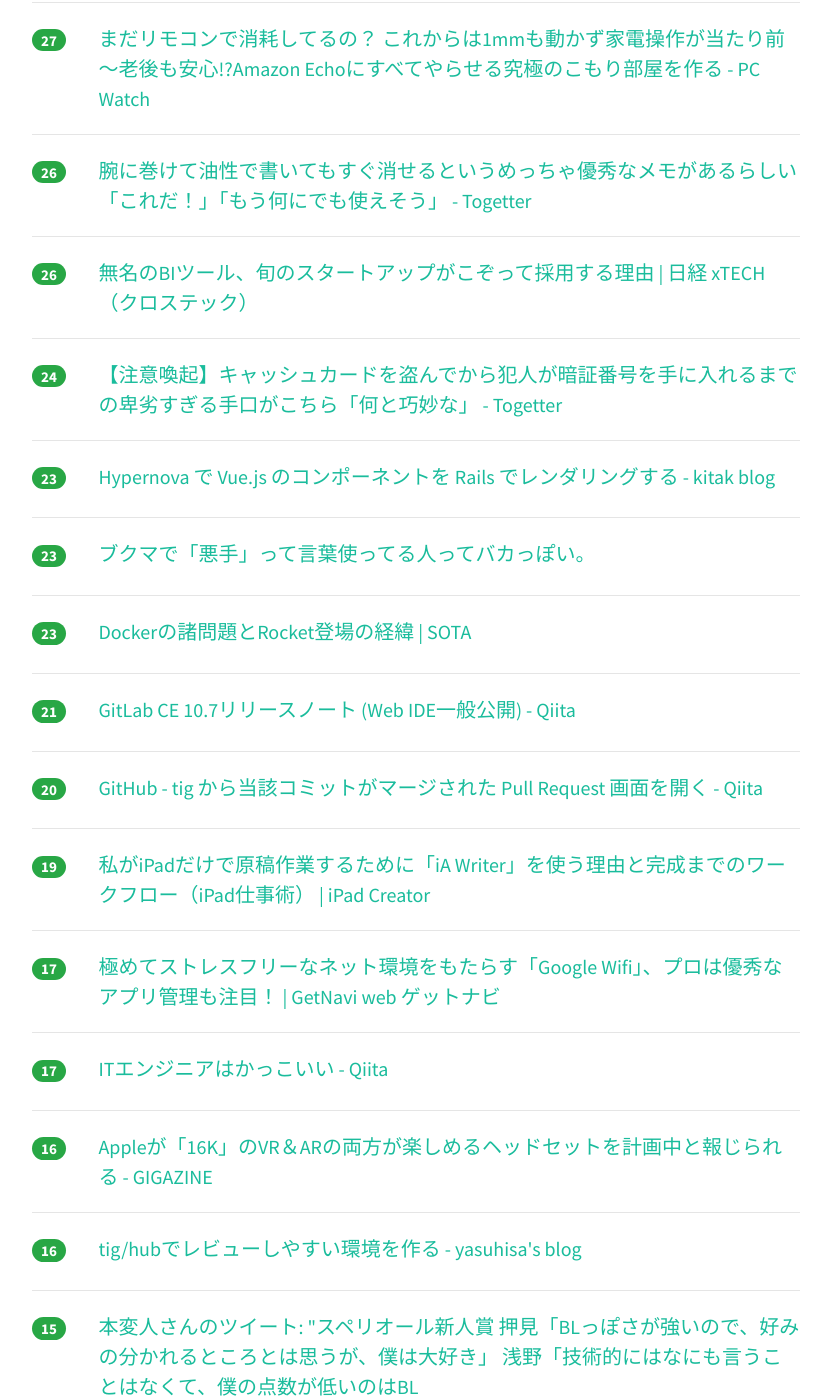
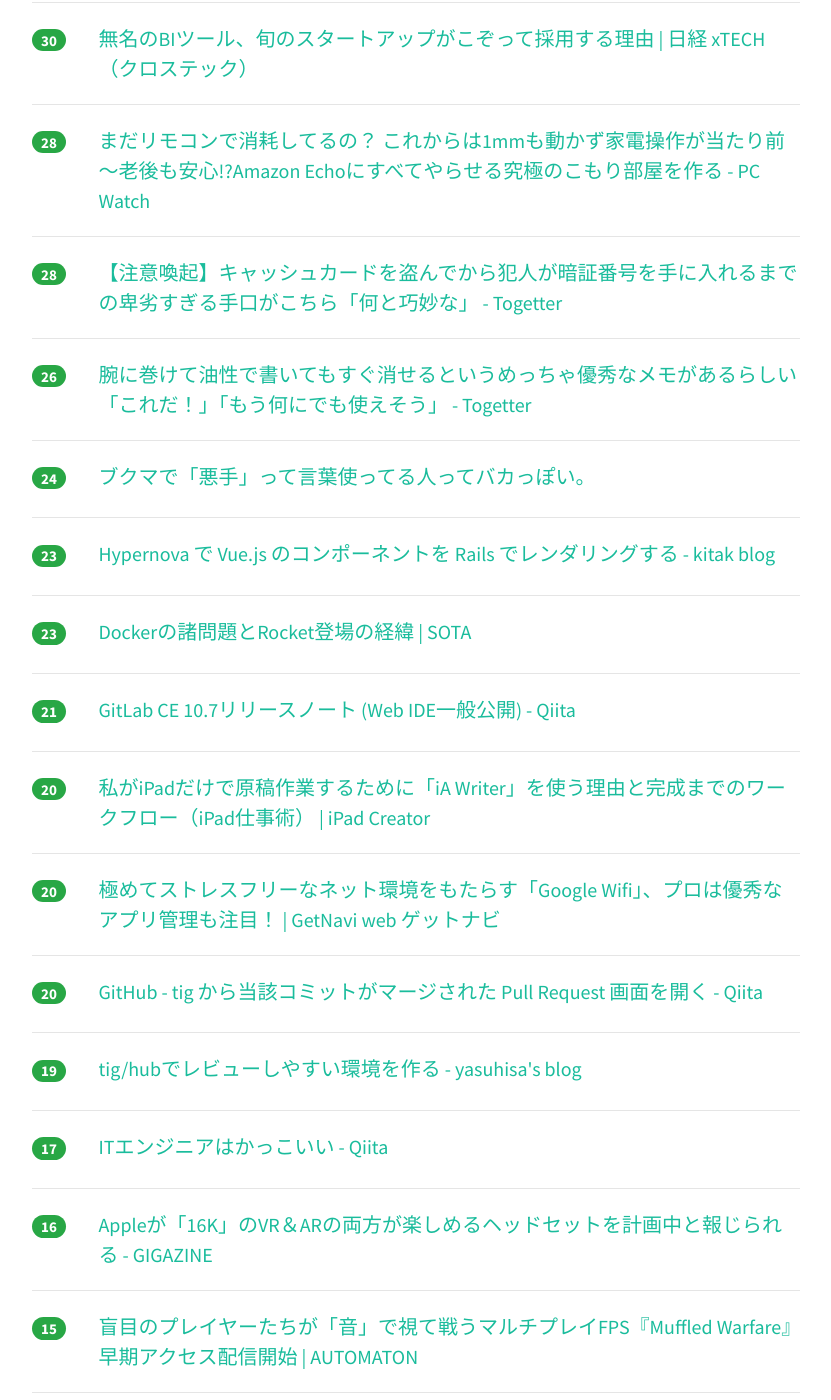
Before and after one commit to yatta47/hatena-matome-site, a Jekyll site: the page built from _posts/2018-04-29-hatena.md, in a window 1280 px wide and 1400 px high, scrolled down 755 px. Shown: the whole window, without its empty margins (224-1055 px from the left). Built offline with Jekyll 4.4.1, drawn with Linux system fonts in a browser that asks for light colours; nearby versions of some CDN libraries; some of the changed text lies outside the part shown.

Commit message:
Updated 2018-04-29

```diff
--- a/_posts/2018-04-29-hatena.md
+++ b/_posts/2018-04-29-hatena.md
@@ -1,34 +1,44 @@
 ---
 layout: post
 title:  "2018-04-29 はてぶIT"
-date:   2018-04-29 14:02:27
+date:   2018-04-29 15:02:13
 tags: [it-hotentry]
 ---
-34 件のデータあり
+35 件のデータあり
 
 <hr><div class="row">
-<div class="col-1"><span class="badge badge-pill badge-success h2">172</span></div>
+<div class="col-1"><span class="badge badge-pill badge-success h2">191</span></div>
 <div class="col-11"><a href='https://matome.naver.jp/odai/2152493256703171201' target='_blank'>安倍首相とトランプ大統領の電話会談の終了時間がなんか不思議で謎な件 - NAVER まとめ</a></div>
 </div>
 <hr>
 <div class="row">
-<div class="col-1"><span class="badge badge-pill badge-success h2">106</span></div>
+<div class="col-1"><span class="badge badge-pill badge-success h2">121</span></div>
 <div class="col-11"><a href='https://unleash.tokyo/2018/02/09/remote-work-guide-trello/' target='_blank'>リモートワークを楽しく実践するために。タスク管理ツールTrelloがリモートワーカー向けガイドブックを公開 | UNLEASH</a></div>
 </div>
 <hr>
 <div class="row">
-<div class="col-1"><span class="badge badge-pill badge-success h2">57</span></div>
+<div class="col-1"><span class="badge badge-pill badge-success h2">60</span></div>
 <div class="col-11"><a href='https://qiita.com/gluelan2013/items/0513c5331b6a67086308' target='_blank'>新SeleniumIDE についてまとめてみた - Qiita</a></div>
 </div>
 <hr>
 <div class="row">
-<div class="col-1"><span class="badge badge-pill badge-success h2">39</span></div>
+<div class="col-1"><span class="badge badge-pill badge-success h2">60</span></div>
 <div class="col-11"><a href='https://togetter.com/li/1222309' target='_blank'>pixiv fanboxなどクリエイター支援サービスで二次創作するのはアウトでしょ…営利だよ、海賊行為だよまとめ - Togetter</a></div>
 </div>
 <hr>
 <div class="row">
-<div class="col-1"><span class="badge badge-pill badge-success h2">27</span></div>
+<div class="col-1"><span class="badge badge-pill badge-success h2">30</span></div>
+<div class="col-11"><a href='http://tech.nikkeibp.co.jp/it/atcl/column/15/061500148/092000129/' target='_blank'>無名のBIツール、旬のスタートアップがこぞって採用する理由 | 日経 xTECH（クロステック）</a></div>
+</div>
+<hr>
+<div class="row">
+<div class="col-1"><span class="badge badge-pill badge-success h2">28</span></div>
 <div class="col-11"><a href='https://pc.watch.impress.co.jp/docs/news/1119546.html' target='_blank'>まだリモコンで消耗してるの？ これからは1mmも動かず家電操作が当たり前 ～老後も安心!?Amazon Echoにすべてやらせる究極のこもり部屋を作る - PC Watch</a></div>
+</div>
+<hr>
+<div class="row">
+<div class="col-1"><span class="badge badge-pill badge-success h2">28</span></div>
+<div class="col-11"><a href='https://togetter.com/li/1222310' target='_blank'>【注意喚起】キャッシュカードを盗んでから犯人が暗証番号を手に入れるまでの卑劣すぎる手口がこちら「何と巧妙な」 - Togetter</a></div>
 </div>
 <hr>
 <div class="row">
@@ -37,23 +47,13 @@ tags: [it-hotentry]
 </div>
 <hr>
 <div class="row">
-<div class="col-1"><span class="badge badge-pill badge-success h2">26</span></div>
-<div class="col-11"><a href='http://tech.nikkeibp.co.jp/it/atcl/column/15/061500148/092000129/' target='_blank'>無名のBIツール、旬のスタートアップがこぞって採用する理由 | 日経 xTECH（クロステック）</a></div>
-</div>
-<hr>
-<div class="row">
 <div class="col-1"><span class="badge badge-pill badge-success h2">24</span></div>
-<div class="col-11"><a href='https://togetter.com/li/1222310' target='_blank'>【注意喚起】キャッシュカードを盗んでから犯人が暗証番号を手に入れるまでの卑劣すぎる手口がこちら「何と巧妙な」 - Togetter</a></div>
+<div class="col-11"><a href='https://anond.hatelabo.jp/20180428194041' target='_blank'>ブクマで「悪手」って言葉使ってる人ってバカっぽい。</a></div>
 </div>
 <hr>
 <div class="row">
 <div class="col-1"><span class="badge badge-pill badge-success h2">23</span></div>
 <div class="col-11"><a href='http://kitak.hatenablog.jp/entry/2018/04/28/162427' target='_blank'>Hypernova で Vue.js のコンポーネントを Rails でレンダリングする - kitak blog</a></div>
-</div>
-<hr>
-<div class="row">
-<div class="col-1"><span class="badge badge-pill badge-success h2">23</span></div>
-<div class="col-11"><a href='https://anond.hatelabo.jp/20180428194041' target='_blank'>ブクマで「悪手」って言葉使ってる人ってバカっぽい。</a></div>
 </div>
 <hr>
 <div class="row">
@@ -68,17 +68,22 @@ tags: [it-hotentry]
 <hr>
 <div class="row">
 <div class="col-1"><span class="badge badge-pill badge-success h2">20</span></div>
+<div class="col-11"><a href='http://necojita.com/2018042713853' target='_blank'>私がiPadだけで原稿作業するために「iA Writer」を使う理由と完成までのワークフロー（iPad仕事術） | iPad Creator</a></div>
+</div>
+<hr>
+<div class="row">
+<div class="col-1"><span class="badge badge-pill badge-success h2">20</span></div>
+<div class="col-11"><a href='https://getnavi.jp/digital/253992/' target='_blank'>極めてストレスフリーなネット環境をもたらす「Google Wifi」、プロは優秀なアプリ管理も注目！ | GetNavi web ゲットナビ</a></div>
+</div>
+<hr>
+<div class="row">
+<div class="col-1"><span class="badge badge-pill badge-success h2">20</span></div>
 <div class="col-11"><a href='https://qiita.com/tmtysk/items/fd6592eb859e4523cd64' target='_blank'>GitHub - tig から当該コミットがマージされた Pull Request 画面を開く - Qiita</a></div>
 </div>
 <hr>
 <div class="row">
 <div class="col-1"><span class="badge badge-pill badge-success h2">19</span></div>
-<div class="col-11"><a href='http://necojita.com/2018042713853' target='_blank'>私がiPadだけで原稿作業するために「iA Writer」を使う理由と完成までのワークフロー（iPad仕事術） | iPad Creator</a></div>
-</div>
-<hr>
-<div class="row">
-<div class="col-1"><span class="badge badge-pill badge-success h2">17</span></div>
-<div class="col-11"><a href='https://getnavi.jp/digital/253992/' target='_blank'>極めてストレスフリーなネット環境をもたらす「Google Wifi」、プロは優秀なアプリ管理も注目！ | GetNavi web ゲットナビ</a></div>
+<div class="col-11"><a href='http://www.yasuhisay.info/entry/2017/10/31/083000' target='_blank'>tig/hubでレビューしやすい環境を作る - yasuhisa's blog</a></div>
 </div>
 <hr>
 <div class="row">
@@ -92,18 +97,13 @@ tags: [it-hotentry]
 </div>
 <hr>
 <div class="row">
-<div class="col-1"><span class="badge badge-pill badge-success h2">16</span></div>
-<div class="col-11"><a href='http://www.yasuhisay.info/entry/2017/10/31/083000' target='_blank'>tig/hubでレビューしやすい環境を作る - yasuhisa's blog</a></div>
+<div class="col-1"><span class="badge badge-pill badge-success h2">15</span></div>
+<div class="col-11"><a href='http://jp.automaton.am/articles/newsjp/20180428-66924/' target='_blank'>盲目のプレイヤーたちが「音」で視て戦うマルチプレイFPS『Muffled Warfare』早期アクセス配信開始 | AUTOMATON</a></div>
 </div>
 <hr>
 <div class="row">
 <div class="col-1"><span class="badge badge-pill badge-success h2">15</span></div>
 <div class="col-11"><a href='http://twitter.com/real_keibi_in/status/986752130357673984' target='_blank'>本変人さんのツイート: "スペリオール新人賞 押見「BLっぽさが強いので、好みの分かれるところとは思うが、僕は大好き」 浅野「技術的にはなにも言うことはなくて、僕の点数が低いのはBL</a></div>
-</div>
-<hr>
-<div class="row">
-<div class="col-1"><span class="badge badge-pill badge-success h2">14</span></div>
-<div class="col-11"><a href='http://jp.automaton.am/articles/newsjp/20180428-66924/' target='_blank'>盲目のプレイヤーたちが「音」で視て戦うマルチプレイFPS『Muffled Warfare』早期アクセス配信開始 | AUTOMATON</a></div>
 </div>
 <hr>
 <div class="row">
@@ -123,7 +123,17 @@ tags: [it-hotentry]
 <hr>
 <div class="row">
 <div class="col-1"><span class="badge badge-pill badge-success h2">10</span></div>
+<div class="col-11"><a href='https://togetter.com/li/1222477' target='_blank'>「人の形を保てなくなってる」Vtuberが話題ですがVRChat中に寝落ちしているVtuberがこちらです - Togetter</a></div>
+</div>
+<hr>
+<div class="row">
+<div class="col-1"><span class="badge badge-pill badge-success h2">10</span></div>
 <div class="col-11"><a href='https://dev.to/fbnlsr/10-essential-extensions-for-vscode-174i' target='_blank'>10 essential extensions for VS Code</a></div>
+</div>
+<hr>
+<div class="row">
+<div class="col-1"><span class="badge badge-pill badge-success h2">9</span></div>
+<div class="col-11"><a href='https://medium.com/google-cloud/96d4416af77b' target='_blank'>Continuous Profiling of Go programs – Google Cloud Platform — Community – Medium</a></div>
 </div>
 <hr>
 <div class="row">
@@ -133,17 +143,12 @@ tags: [it-hotentry]
 <hr>
 <div class="row">
 <div class="col-1"><span class="badge badge-pill badge-success h2">8</span></div>
-<div class="col-11"><a href='https://togetter.com/li/1222477' target='_blank'>「人の形を保てなくなってる」Vtuberが話題ですがVRChat中に寝落ちしているVtuberがこちらです - Togetter</a></div>
+<div class="col-11"><a href='http://the360.life/U1301.doit?id=3597' target='_blank'>【the360.life】 Appleバカが「センス良し」と唸ったオンラインショップがコチラです</a></div>
 </div>
 <hr>
 <div class="row">
 <div class="col-1"><span class="badge badge-pill badge-success h2">8</span></div>
-<div class="col-11"><a href='http://the360.life/U1301.doit?id=3597' target='_blank'>【the360.life】 Appleバカが「センス良し」と唸ったオンラインショップがコチラです</a></div>
-</div>
-<hr>
-<div class="row">
-<div class="col-1"><span class="badge badge-pill badge-success h2">7</span></div>
-<div class="col-11"><a href='https://medium.com/google-cloud/96d4416af77b' target='_blank'>Continuous Profiling of Go programs – Google Cloud Platform — Community – Medium</a></div>
+<div class="col-11"><a href='https://gigazine.net/news/20180429-ai-machine-learning-sql/' target='_blank'>人工知能や機械学習を利用しなくても「SQLの使い方」次第で収益アップは可能 - GIGAZINE</a></div>
 </div>
 <hr>
 <div class="row">
@@ -152,13 +157,13 @@ tags: [it-hotentry]
 </div>
 <hr>
 <div class="row">
-<div class="col-1"><span class="badge badge-pill badge-success h2">6</span></div>
-<div class="col-11"><a href='http://jp.techcrunch.com/2018/04/28/2018-04-27-essentials-first-handset-is-coming-to-more-markets/' target='_blank'>Androidの父Andy RubinのスマートフォンEssentialに日本語ネットショップができた | TechCrunch Japan</a></div>
+<div class="col-1"><span class="badge badge-pill badge-success h2">7</span></div>
+<div class="col-11"><a href='http://result33.hatenablog.com/entry/2018/04/24/072003' target='_blank'>乃木坂46『シンクロニシティ』のMVはなぜ”フィルム”で撮られたのか - アイドルとアート。</a></div>
 </div>
 <hr>
 <div class="row">
 <div class="col-1"><span class="badge badge-pill badge-success h2">6</span></div>
-<div class="col-11"><a href='http://result33.hatenablog.com/entry/2018/04/24/072003' target='_blank'>乃木坂46『シンクロニシティ』のMVはなぜ”フィルム”で撮られたのか - アイドルとアート。</a></div>
+<div class="col-11"><a href='http://jp.techcrunch.com/2018/04/28/2018-04-27-essentials-first-handset-is-coming-to-more-markets/' target='_blank'>Androidの父Andy RubinのスマートフォンEssentialに日本語ネットショップができた | TechCrunch Japan</a></div>
 </div>
 <hr>
 <div class="row">
```
